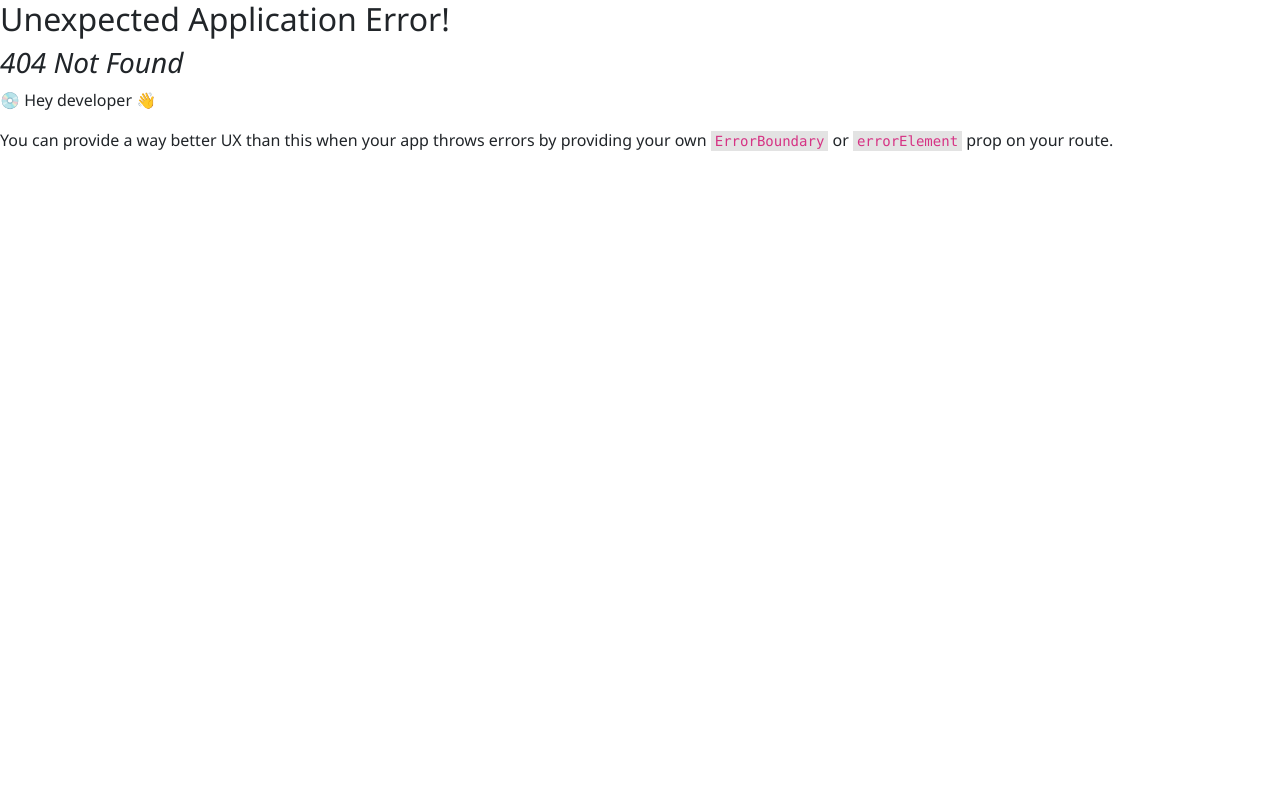
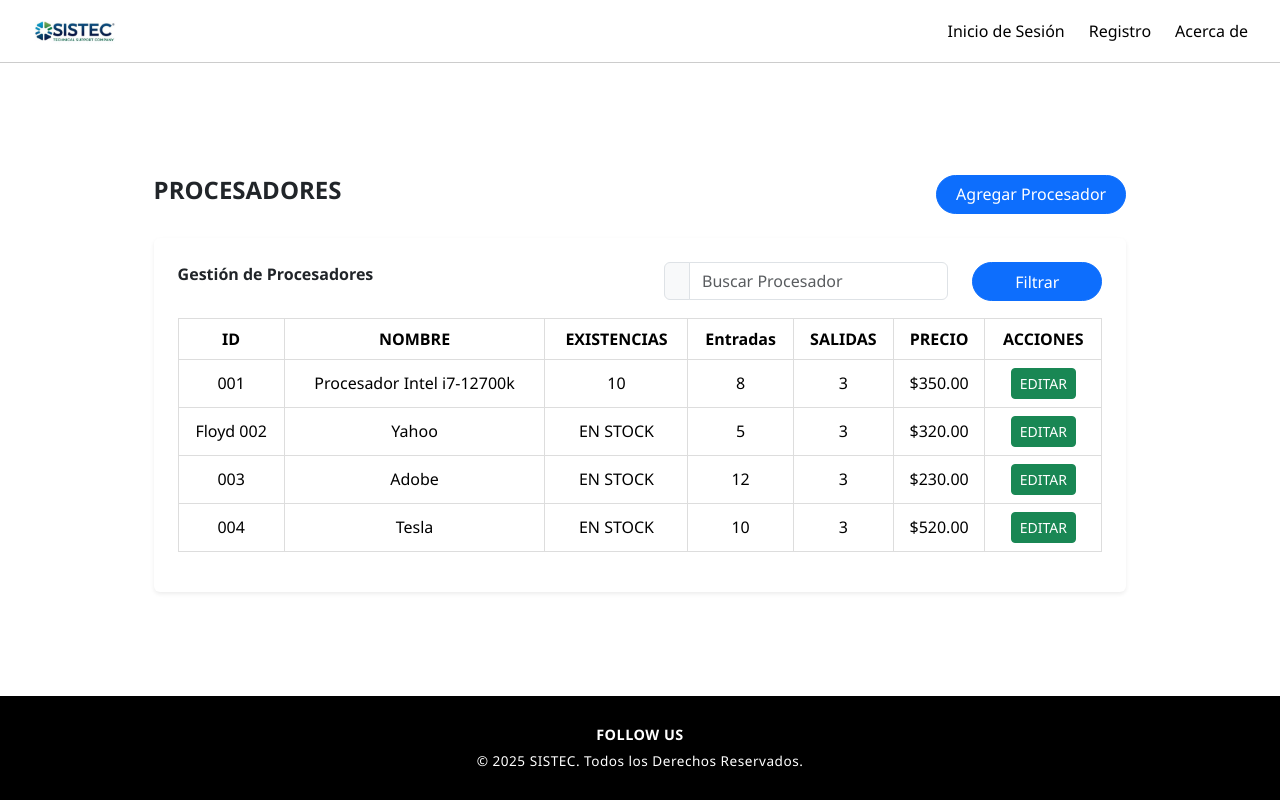
Before and after one commit to CarlosCastaneda04/SISTEC, a React (Vite) app in the folder SISTEC frontend/: page /Procesadores in a window 1280 px wide. Before the commit this address had no page. Built offline with nearby package versions, Linux system fonts and the light colour scheme.

Commit message:
Ajustes UI

```diff
--- /dev/null
+++ b/SISTEC frontend/src/components/MovimientosComponente/MovimientosComponente.css
@@ -0,0 +1,22 @@
+.movimientos-container {
+  margin-top: 2rem;
+  width: 100%;
+}
+
+.movimientos-box {
+  background-color: white;
+}
+
+.tabla-movimientos th,
+.tabla-movimientos td {
+  text-align: center;
+  vertical-align: middle;
+}
+
+.tabla-movimientos thead {
+  background-color: #f9f9f9;
+}
+
+.tabla-movimientos {
+  border: 1px solid #ddd;
+}
--- /dev/null
+++ b/SISTEC frontend/src/components/MovimientosComponente/MovimientosComponentes.jsx
@@ -0,0 +1,87 @@
+
+
+import React from "react";
+import { Table, Row, Col, Input, InputGroup, InputGroupText } from "reactstrap";
+import "./MovimientosComponente.css";
+
+const MovimientosComponente = () => {
+  const movimientos = [
+    {
+      lote: "001",
+      nombre: "Procesador Intel i7-12700k",
+      serie: "6526",
+      estado: "Disponible",
+      categoria: "PROCESADORES",
+    },
+    {
+      lote: "Floyd 002",
+      nombre: "Yahoo",
+      serie: "929724",
+      estado: "No disponible",
+      categoria: "PROCESADORES",
+    },
+    {
+      lote: "003",
+      nombre: "Adobe",
+      serie: "824984",
+      estado: "Devolucion",
+      categoria: "PROCESADORES",
+    },
+    {
+      lote: "004",
+      nombre: "Tesla",
+      serie: "84848",
+      estado: "Disponible",
+      categoria: "PROCESADORES",
+    },
+  ];
+
+  return (
+    <div className="movimientos-container">
+      <h4 className="fw-bold mb-4">
+        Movimientos del Componente (Nombre del componente)
+      </h4>
+
+      <div className="movimientos-box p-4 shadow-sm rounded mb-4">
+        <div className="d-flex justify-content-between align-items-center flex-wrap mb-3">
+          <strong className="gestion-title">Gestión de Procesadores</strong>
+          <Row className="w-50 justify-content-end">
+            <Col md="8">
+              <InputGroup>
+                <InputGroupText>
+                  <i className="bi bi-search"></i>
+                </InputGroupText>
+                <Input placeholder="Buscar Procesador" />
+              </InputGroup>
+            </Col>
+          </Row>
+        </div>
+
+        <Table bordered responsive className="tabla-movimientos">
+          <thead>
+            <tr>
+              <th>LOTE</th>
+              <th>NOMBRE</th>
+              <th>SERIE</th>
+              <th>ESTADO</th>
+              <th>CATEGORIA</th>
+            </tr>
+          </thead>
+          <tbody>
+            {movimientos.map((item, index) => (
+              <tr key={index}>
+                <td>{item.lote}</td>
+                <td>{item.nombre}</td>
+                <td>{item.serie}</td>
+                <td>{item.estado}</td>
+                <td>{item.categoria}</td>
+              </tr>
+            ))}
+          </tbody>
+        </Table>
+      </div>
+    </div>
+  );
+};
+
+export default MovimientosComponente;
--- /dev/null
+++ b/SISTEC frontend/src/components/Procesadores/Procesadores.jsx
@@ -0,0 +1,114 @@
+import React from "react";
+import {
+  Table,
+  Input,
+  Button,
+  Row,
+  Col,
+  FormGroup,
+  InputGroup,
+  InputGroupText,
+} from "reactstrap";
+import "./Procesadores.css";
+
+const Procesadores = () => {
+  const procesadores = [
+    {
+      id: "001",
+      nombre: "Procesador Intel i7-12700k",
+      existencias: "10",
+      entradas: 8,
+      salidas: 3,
+      precio: "$350.00",
+    },
+    {
+      id: "Floyd 002",
+      nombre: "Yahoo",
+      existencias: "EN STOCK",
+      entradas: 5,
+      salidas: 3,
+      precio: "$320.00",
+    },
+    {
+      id: "003",
+      nombre: "Adobe",
+      existencias: "EN STOCK",
+      entradas: 12,
+      salidas: 3,
+      precio: "$230.00",
+    },
+    {
+      id: "004",
+      nombre: "Tesla",
+      existencias: "EN STOCK",
+      entradas: 10,
+      salidas: 3,
+      precio: "$520.00",
+    },
+  ];
+
+  return (
+    <div className="procesadores-container">
+      <div className="d-flex justify-content-between align-items-center mb-4">
+        <h4 className="fw-bold">PROCESADORES</h4>
+        <Button color="primary" className="agregar-btn">
+          Agregar Procesador
+        </Button>
+      </div>
+
+      <div className="procesadores-box mb-4 p-4 shadow-sm rounded">
+        <div className="d-flex justify-content-between align-items-center flex-wrap mb-3">
+          <strong className="gestion-title">Gestión de Procesadores</strong>
+          <Row className="w-50 justify-content-end">
+            <Col md="8">
+              <InputGroup>
+                <InputGroupText>
+                  <i className="bi bi-search"></i>
+                </InputGroupText>
+                <Input placeholder="Buscar Procesador" />
+              </InputGroup>
+            </Col>
+            <Col md="4">
+              <Button color="primary" className="filtrar-btn">
+                Filtrar
+              </Button>
+            </Col>
+          </Row>
+        </div>
+
+        <Table bordered responsive className="tabla-procesadores">
+          <thead>
+            <tr>
+              <th>ID</th>
+              <th>NOMBRE</th>
+              <th>EXISTENCIAS</th>
+              <th>Entradas</th>
+              <th>SALIDAS</th>
+              <th>PRECIO</th>
+              <th>ACCIONES</th>
+            </tr>
+          </thead>
+          <tbody>
+            {procesadores.map((item, index) => (
+              <tr key={index}>
+                <td>{item.id}</td>
+                <td>{item.nombre}</td>
+                <td>{item.existencias}</td>
+                <td>{item.entradas}</td>
+                <td>{item.salidas}</td>
+                <td>{item.precio}</td>
+                <td>
+                  <Button color="success" size="sm">
+                    EDITAR
+                  </Button>
+                </td>
+              </tr>
+            ))}
+          </tbody>
+        </Table>
+      </div>
+    </div>
+  );
+};
+
+export default Procesadores;
--- /dev/null
+++ b/SISTEC frontend/src/components/Procesadores/procesadores.css
@@ -0,0 +1,38 @@
+.procesadores-container {
+  margin-top: 2rem;
+  width: 80%;
+}
+
+.gestion-title {
+  font-weight: bold;
+  margin-bottom: 1rem;
+}
+
+.procesadores-box {
+  background-color: white;
+}
+
+.agregar-btn {
+  border-radius: 20px;
+  padding: 0.4rem 1.2rem;
+}
+
+.filtrar-btn {
+  border-radius: 20px;
+  padding: 0.4rem 1.2rem;
+  width: 100%;
+}
+
+.tabla-procesadores th,
+.tabla-procesadores td {
+  vertical-align: middle;
+  text-align: center;
+}
+
+.tabla-procesadores thead {
+  background-color: #f9f9f9;
+}
+
+.tabla-procesadores {
+  border: 1px solid #ddd;
+}
```
Also changed, not shown: SISTEC frontend/src/router.jsx (+10 -0 lines).
